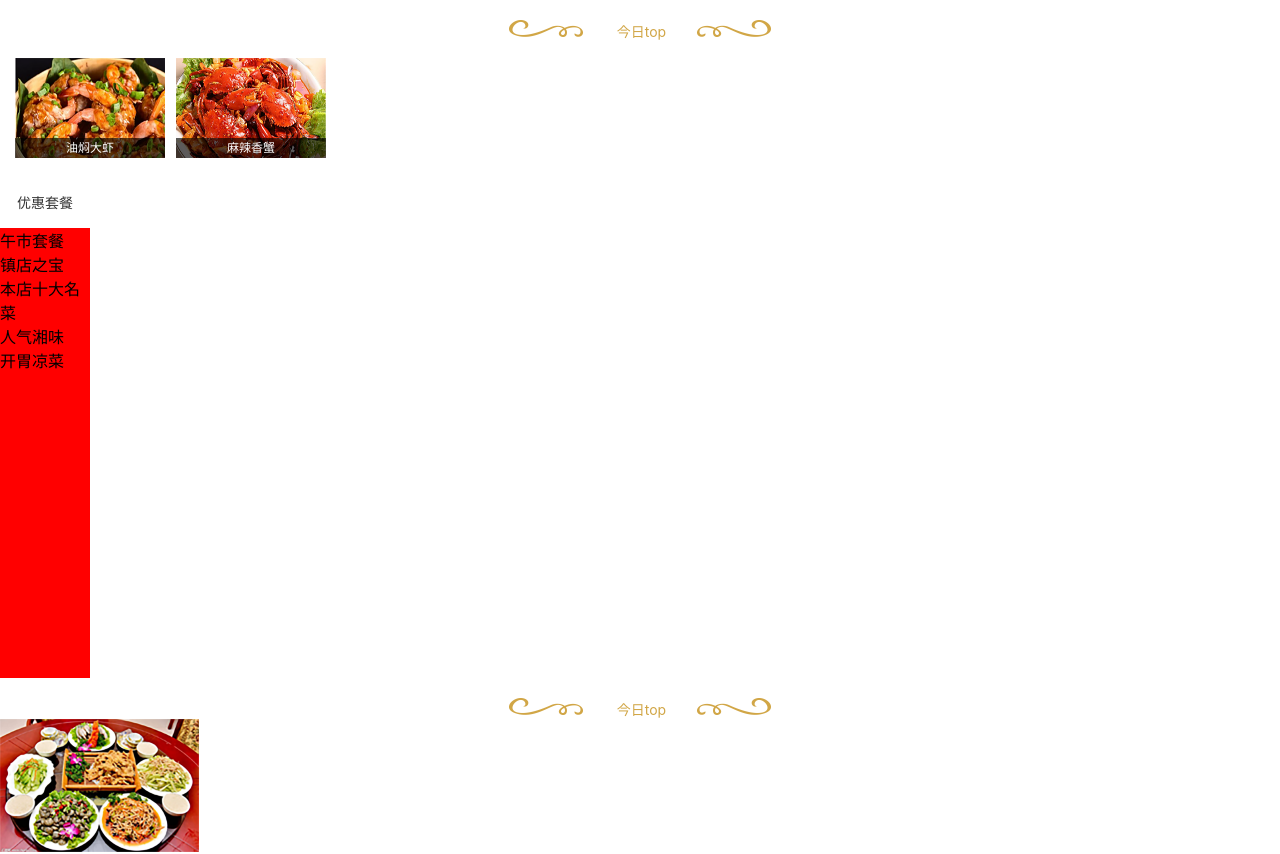
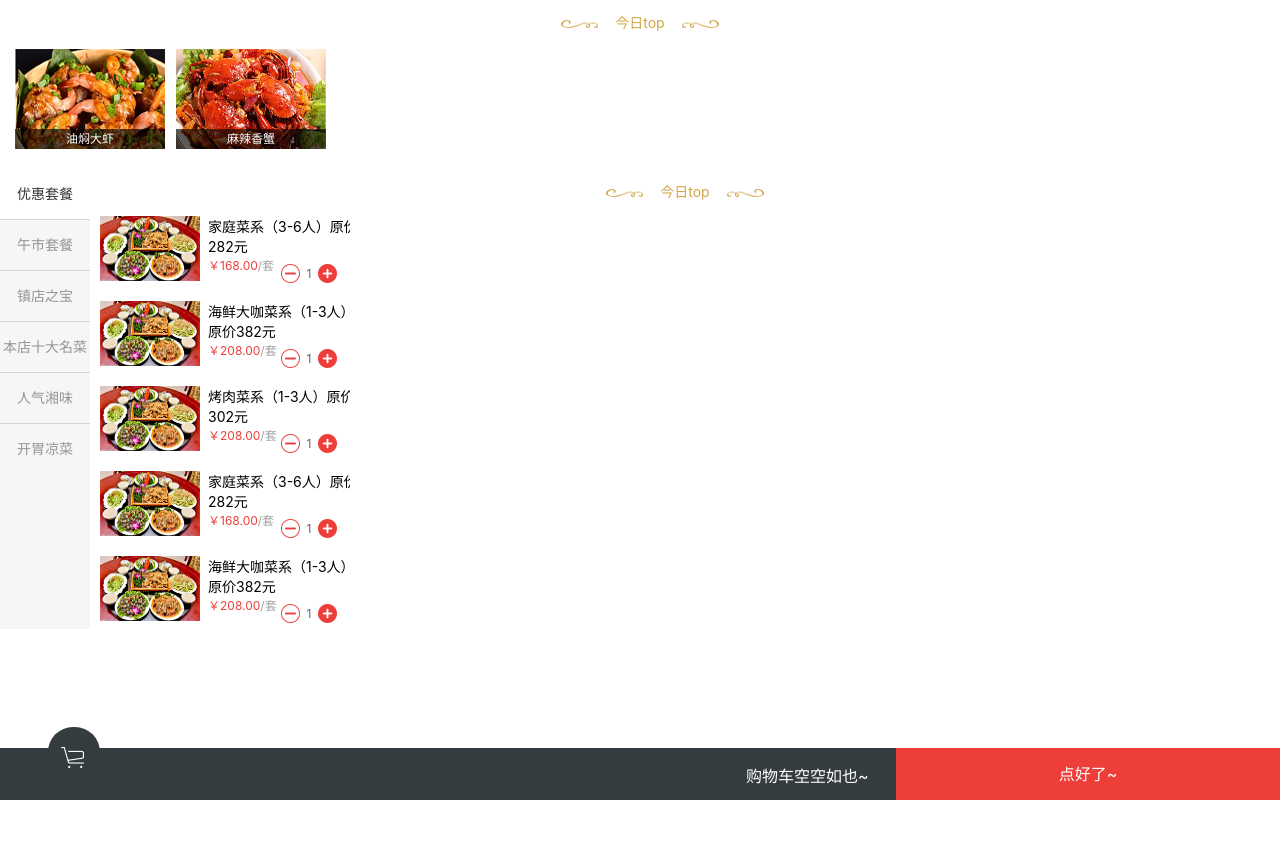
Before and after one commit to zkboys/react-mobile-demo, a React (Create React App) app: page / in a window 1280 px wide. Shown: the top 854 px of the page. After the commit the page ends 800 px from the top, so only its background shows below. Built offline with nearby package versions, Linux system fonts and the light colour scheme.

Commit message:
修改文件名

```diff
--- a/src/dish/Index.jsx
+++ b/src/dish/Index.jsx
@@ -7,7 +7,7 @@ import CartBar from './CartBar';
 import bannerImg from './img/banner.png';
 import bannerImg1 from './img/banner1.png';
 import dishItem from './img/dishitem.png';
-import './Style.css';
+import './style.css';
 
 export default  class Index extends Component {
 
--- a/src/dish/style.css
+++ b/src/dish/style.css
@@ -14,16 +14,20 @@
 }
 
 .icon-left {
+    width: 37px;
+    height: 8px;
     margin-top: 20px;
 }
 
 .title-text {
     color: #D1A646;
     font-size: 14px;
-    margin: 12px 31px 11px 34px;
+    margin: 12px 17px 11px 17px;
 }
 
 .icon-right {
+    width: 37px;
+    height: 8px;
     margin-top: 20px;
 }
 
@@ -61,8 +65,9 @@
 
 .Category {
     width: 90px;
-    height: 500px;
-    background: red;
+    height: 460px;
+    background: rgba(246,246,246,1);
+    float: left;
 }
 
 .Category-title {
@@ -74,3 +79,156 @@
     color:rgba(51,51,51,1);
     background:rgba(255,255,255,1);
 }
+
+.Category-item {
+    width: 90px;
+    height: 50px;
+    line-height: 50px;
+    text-align: center;
+    font-size:14px;
+    color:rgba(147,149,151,1);
+    border-top: 1px solid rgba(211,211,211,1);
+    background: rgba(246,246,246,1);
+}
+
+.dishItem-total {
+    height: 415px;
+    margin-top: 15px;
+    margin-left: 10px;
+    float: left;
+    overflow-y: scroll;
+}
+
+.dishItem-content{
+    width: 250px;
+    height: 70px;
+    margin-bottom: 15px;
+}
+
+.dishItem-left {
+    width: 100px;
+    height: 65px;
+    float: left;
+}
+
+.dishItem-img {
+    width: 100px;
+    height: 65px;
+}
+
+.dishItem-right {
+    width: 150px;
+    height: 65px;
+    float: left;
+}
+
+.dishItem-introduce {
+    width: 150px;
+    margin-left: 8px;
+    color: #000000;
+    font-size: 14px;
+}
+
+.dishItem-price {
+    width: 73px;
+    color: #ED3E39;
+    margin-left: 8px;
+    font-size: 12px;
+    float: left;
+}
+
+.dishItem-price-bg {
+    color: #A1A1A1;
+}
+
+.dishItem-icon {
+    width: 60px;
+    margin-top: 8px;
+    float: left;
+}
+
+.dishItem-minus {
+    float: left;
+}
+
+.dishItem-minus-img {
+    width: 19px;
+    height: 19px;
+}
+
+.dishItem-text {
+    width: 18px;
+    height: 19px;
+    text-align: center;
+    line-height: 19px;
+    font-size: 12px;
+    color: #666666;
+    float: left;
+}
+
+.dishItem-add {
+    float: left;
+}
+
+.dishItem-add-img {
+    width: 19px;
+    height: 19px;
+}
+
+.CartBar-total {
+    position: fixed;
+    left: 0;
+    bottom: 0;
+    width: 100%;
+    height: 52px;
+    float: left;
+}
+
+.CartBar-left {
+    position: relative;
+    width: 70%;
+    height: 52px;
+    background: #343C3F;
+    float: left;
+}
+
+.CartBar-buy {
+    position: absolute;
+    left: 48px;
+    top: -21px;
+    width: 52px;
+    height: 52px;
+    border-radius: 25px;
+    background: #343C3F;
+    float: left;
+}
+
+.CartBar-shopCar {
+    width: 23px;
+    height: 21px;
+    margin: 20px 0 0 13px;
+}
+
+.CartBar-shopCar-text {
+    width: 150px;
+    height: 52px;
+    margin-top: 15px;
+    color: #FFFFFF;
+    font-size: 16px;
+    float: right;
+}
+
+
+.CartBar-right{
+    width: 30%;
+    height: 52px;
+    background: #ED3E39;
+    float: right;
+}
+
+.CartBar-text {
+    text-align: center;
+    line-height: 52px;
+    color: #FFFFFF;
+    font-size: 16px;
+}
```
